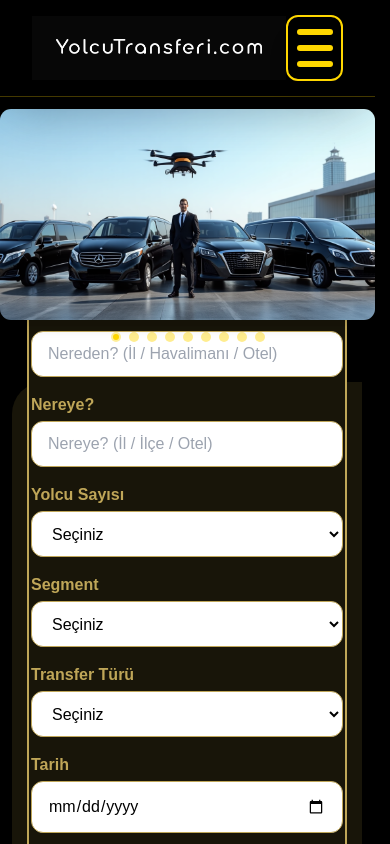
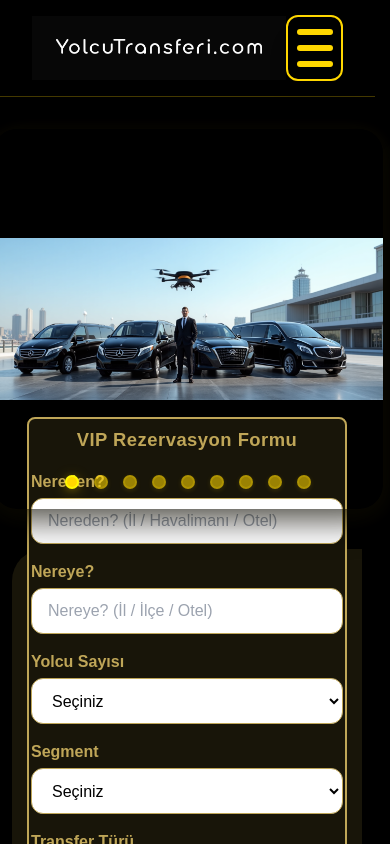
Before and after one commit to haliltayfur/yolcutransferi, a Next.js app: page / in a window 390 px wide. Shown: the top 844 px of the page. Built offline with nearby package versions, Linux system fonts and the light colour scheme.

Commit message:
Update HeroSlider.jsx

```diff
--- a/components/HeroSlider.jsx
+++ b/components/HeroSlider.jsx
@@ -1,5 +1,4 @@
 // === Dosya: /components/HeroSlider.jsx ===
-
 "use client";
 import { useState, useEffect, useRef } from "react";
 import Image from "next/image";
@@ -27,66 +26,32 @@ export default function HeroSlider() {
     return () => clearTimeout(timer);
   }, [current, isMobile]);
 
-  // Click ile slide değişimi
+  // Tıklama ile slide değişimi (desktop + mobil)
   function handleClick(e) {
     if (!sliderRef.current) return;
-    const bounds = sliderRef.current.getBoundingClientRect();
-    const x = e.clientX - bounds.left;
-    const w = bounds.width;
+    let x, w;
+    if (e.touches) {
+      // Mobilde dokunmatik
+      const touch = e.touches[0];
+      const bounds = sliderRef.current.getBoundingClientRect();
+      x = touch.clientX - bounds.left;
+      w = bounds.width;
+    } else {
+      const bounds = sliderRef.current.getBoundingClientRect();
+      x = e.clientX - bounds.left;
+      w = bounds.width;
+    }
     if (x > w * 0.5) setCurrent((prev) => (prev + 1) % heroImages.length);
     else setCurrent((prev) => (prev - 1 + heroImages.length) % heroImages.length);
   }
 
-  // Mobil
-  if (isMobile) {
-    return (
-      <section className="relative w-full select-none">
-        <div className="w-full h-3 block" />
-        <div className="relative w-full aspect-[1.78]">
-          <Image
-            src={heroImages[current]}
-            alt=""
-            fill
-            className="object-cover rounded-xl shadow-lg transition-all"
-            priority
-            draggable={false}
-            style={{ borderRadius: "11px" }}
-            onClick={handleClick}
-          />
-        </div>
-        <div className="flex justify-center gap-1 mt-3">
-          {heroImages.map((_, i) => (
-            <div
-              key={i}
-              className={`dot-mob ${i === current ? "active" : ""}`}
-              onClick={() => setCurrent(i)}
-            />
-          ))}
-        </div>
-        <style jsx>{`
-          .dot-mob {
-            width: 10px; height: 10px;
-            border-radius: 50%;
-            background: #FFD70070;
-            margin: 0 2px;
-            cursor: pointer;
-          }
-          .dot-mob.active {
-            background: #FFD700;
-            border: 2px solid #fff9;
-          }
-        `}</style>
-      </section>
-    );
-  }
-
-  // Desktop
   return (
     <section className="relative w-full select-none flex flex-col items-center">
       <div className="w-full h-8 block" />
       <div
         ref={sliderRef}
         onClick={handleClick}
+        onTouchStart={handleClick}
         className="cinema-slider-desktop relative flex items-center justify-center overflow-hidden rounded-3xl cursor-pointer"
         style={{
           width: "min(100vw, 2000px)",
@@ -95,7 +60,6 @@ export default function HeroSlider() {
           maxHeight: "670px",
           boxShadow: "0 10px 34px #000b, 0 4px 24px #FFD70018",
         }}
-        title="İleri/geri gitmek için slayda tıklayın"
       >
         <Image
           src={heroImages[current]}
@@ -117,12 +81,13 @@ export default function HeroSlider() {
             <div
               key={i}
               className={`slider-dot ${i === current ? "active" : ""}`}
-              onClick={e => { e.stopPropagation(); setCurrent(i); }}
+              onClick={() => setCurrent(i)}
             />
           ))}
         </div>
       </div>
       <style jsx>{`
+        .cinema-slider-desktop { }
         .slider-dot {
           background: #FFD70090;
           border-radius: 50%; width: 14px; height: 14px;
@@ -146,5 +111,4 @@ export default function HeroSlider() {
     </section>
   );
 }
-
 // === Dosya SONU: /components/HeroSlider.jsx ===
```
